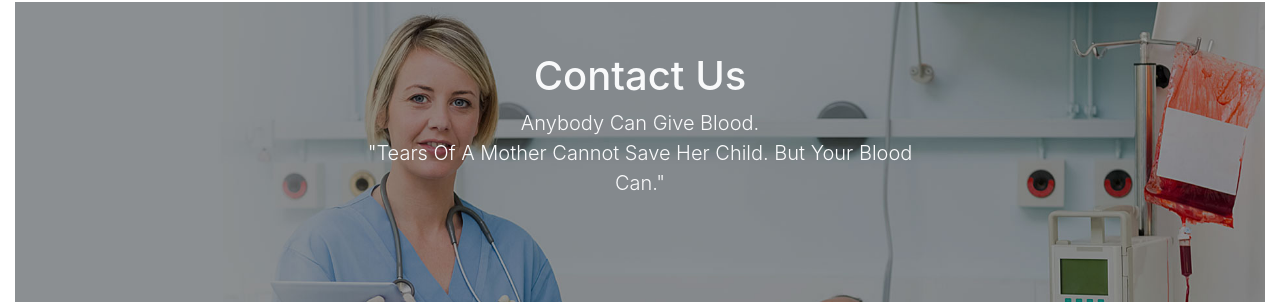
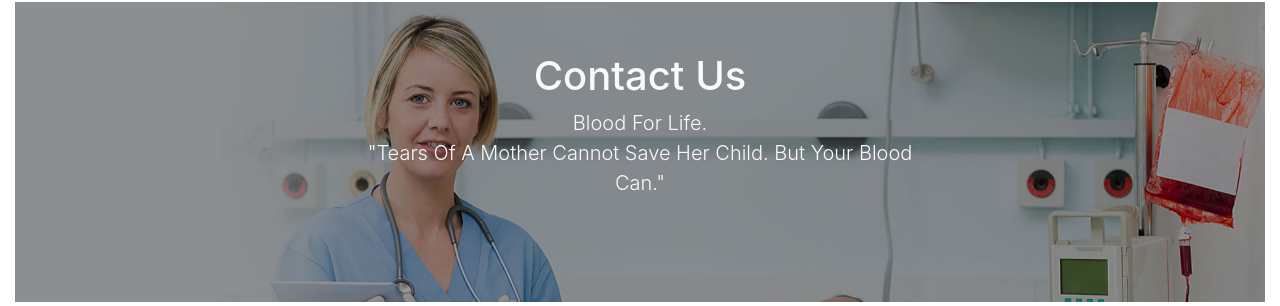
Before and after one commit to kripa03/awsproject, a Django app: page /contact/ in a window 1280 px wide. Shown: the part 162-468 px from the top of the page. Run offline with Django 3.2, Linux system fonts and the light colour scheme; data comes from the database, SQL or seed files in the repository; some libraries are stand-ins or nearby versions.

Commit message:
commit changes

```diff
--- a/template/contact_us.html
+++ b/template/contact_us.html
@@ -9,7 +9,7 @@
     <header id="page-header">
         <div class="col-md-6 m-auto text-center text-light">
             <h1>Contact Us</h1>
-            <p class="lead">Anybody Can Give Blood.
+            <p class="lead">Blood For Life.
             <br>"Tears Of A Mother Cannot Save Her Child. But Your Blood Can."</p>
         </div>
     </header>
```
